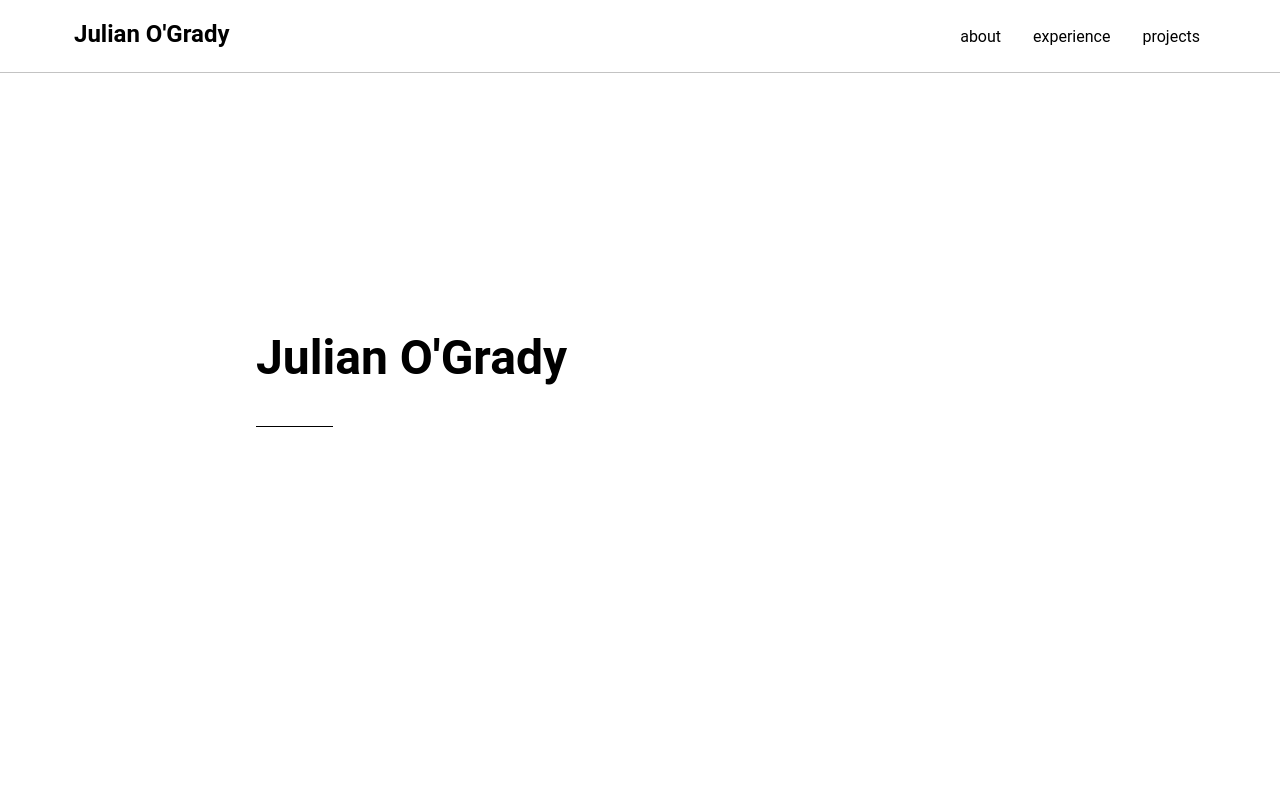
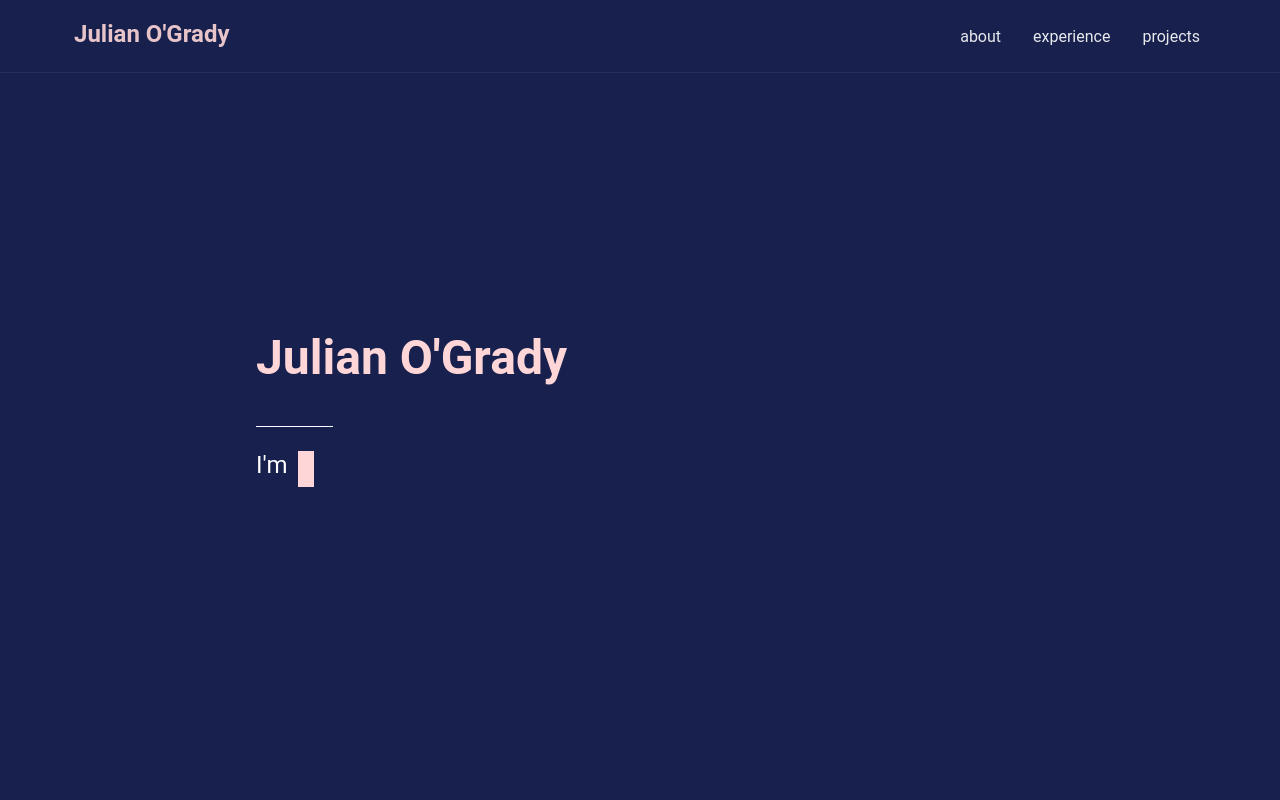
Before and after one commit to Umi-L/Umi-L.github.io, a Vue app: page / in a window 1280 px wide. Shown: the top 800 px of the page. Built offline with nearby package versions, Linux system fonts and the light colour scheme.

Commit message:
overhaul of colors

```diff
--- a/src/App.vue
+++ b/src/App.vue
@@ -15,17 +15,18 @@
 let svgItems = ["./src/assets/terminal.svg", "./src/assets/controller.svg", "./src/assets/journal.svg"]
 
 window.addEventListener("load", function (event) {
+
 	let svgDiv = document.getElementById("item-svg");
 
 	let lastDrawn;
 
 	var options = {
-		strings: ["I'm a programmer.", "I'm a game developer.", "I'm a student."],
+		strings: ["a programmer.", "a game developer.", "a student."],
 		typeSpeed: 100,
 		backSpeed: 100,
 		startDelay: 4500,
 		smartBackspace: true,
-		showCursor: false,
+		showCursor: true,
 		backDelay: 700,
 		preStringTyped: (arrayPos) => {
 			svgDiv.innerHTML = ""
@@ -57,7 +58,10 @@
 	<div class="first-page">
 		<h2>Julian O'Grady</h2>
 		<div class="devider"></div>
-		<p id="typed"></p>
+
+		<div class="typed-container">
+			<p style="margin-right: 10px;">I'm</p><p id="typed"></p>
+		</div>
 	</div>
 	<div id="item-svg"></div>
 	<img id="down-arrow" src="./assets/down-arrow.svg" style="display:none;">
@@ -124,6 +128,34 @@
 </template>
 
 <style>
+@import './assets/variables.css';
+
+#typed{
+	color: var(--background-color);
+	background-color: var(--secondary-color);
+}
+
+.typed-cursor{
+	color: var(--secondary-color);
+	background-color: var(--secondary-color);
+	font-size: 1.5em;
+	align-items: center;
+	display: flex;
+
+	margin-top: 24px;
+	margin-bottom: 24px;
+
+	width: 0.7em;
+}
+
+p {
+	color: var(--primary-color);
+}
+
+h2, h3 {
+	color: var(--secondary-color);
+}
+
 .stop-scroll {
 	overflow-y: hidden;
 }
@@ -155,6 +187,8 @@
 
 	overflow-x: hidden;
 	font-family: 'Roboto', sans-serif;
+
+	background-color: var(--background-color);
 }
 
 .first-page {
@@ -204,6 +238,11 @@
 	margin-bottom: 100px;
 }
 
+.typed-container{
+	display: flex;
+	flex-direction: row;
+}
+
 
 .underlined {
 	border-bottom: 1px solid rgb(195, 195, 195);
@@ -240,7 +279,7 @@
 
 .devider {
 	width: 10%;
-	border-bottom: 1px black solid;
+	border-bottom: 1px var(--primary-color) solid;
 }
 
 #down-arrow {
@@ -250,10 +289,19 @@
 	width: 70px;
 
 	transform: translateX(-50%);
+
+	color: var(--separator-color);
+
+	filter: invert();
 }
 
 .fade-in {
 	animation: fade-in 2s ease-out forwards, bob 1s ease-in-out infinite;
+}
+
+path{
+	fill: var(--secondary-color) !important;
+	stroke: var(--secondary-color) !important;
 }
 
 
--- /dev/null
+++ b/src/assets/variables.css
@@ -0,0 +1,6 @@
+:root {
+	--primary-color: #ffffff;
+	--secondary-color: rgb(254, 214, 215);
+	--background-color: rgb(24, 33, 77);
+	--seperator-color: rgb(40, 49, 86);
+}
--- a/src/components/CurtainAnimation.vue
+++ b/src/components/CurtainAnimation.vue
@@ -27,11 +27,11 @@
     @keyframes left-pull {
         0%{
             left:0%;
-            border-right: 1px solid white;
+            border-right: 1px solid var(--background-color);
         }
 
         10%{
-            border-right: 1px solid rgb(195, 195, 195);
+            border-right: 1px solid var(--separator-color);
         }
 
         100%{
@@ -42,11 +42,11 @@
     @keyframes right-pull {
         0%{
             right: 0%;
-            border-left: 1px solid white;
+            border-left: 1px solid var(--background-color);
         }
 
         10%{
-            border-left: 1px solid rgb(195, 195, 195);
+            border-left: 1px solid var(--separator-color);
         }
 
         100%{
@@ -58,7 +58,7 @@
         left:0%;
         width:50%;
         height: 100%;
-        background-color: white;
+        background-color: var(--background-color);
         position: fixed;
         animation: left-pull 1s ease-in 2s;
         animation-fill-mode: forwards;
@@ -67,7 +67,7 @@
         right:0%;
         width:50%;
         height: 100%;
-        background-color: white;
+        background-color: var(--background-color);
         position: fixed;
         animation: right-pull 1s ease-in 2s;
         animation-fill-mode: forwards;
--- a/src/components/Footer.vue
+++ b/src/components/Footer.vue
@@ -19,7 +19,7 @@
         font-size: 1.5em;
 
         margin-top: 200px;
-        border-top: 1px solid rgb(195, 195, 195);
+        border-top: 1px solid var(--seperator-color);
         width: 100%;
         height: 72px;
 
@@ -43,11 +43,11 @@
 
     .social-buttons li a{
         text-decoration: none;
-        color: black;
+        color: var(--primary-color);
         transition: 0.1s;
     }
 
     .social-buttons li a:hover{
-        color: rgb(63, 63, 63);
+        color: var(--secondary-color);
     }
 </style>
--- a/src/components/PLanguage.vue
+++ b/src/components/PLanguage.vue
@@ -8,20 +8,20 @@
         }
     },
     methods: {
-        hoverStart(){
-            if (!this.hovering){
-                this.$refs.icon.classList.add("colored")
-            }
+        // hoverStart(){
+        //     if (!this.hovering){
+        //         this.$refs.icon.classList.add("colored")
+        //     }
 
-            this.hovering = true
-        },
-        hoverEnd(){
-            if (this.hovering){
-                this.$refs.icon.classList.remove("colored")
-            }
+        //     this.hovering = true
+        // },
+        // hoverEnd(){
+        //     if (this.hovering){
+        //         this.$refs.icon.classList.remove("colored")
+        //     }
 
-            this.hovering = false
-        }
+        //     this.hovering = false
+        // }
     },
 }
 
@@ -38,7 +38,7 @@
 <style>
     .lang-container{
 
-        border: 1px black solid;
+        border: 1px var(--primary-color) solid;
         border-radius: 7px;
 
         height: 10%;
@@ -61,18 +61,28 @@
     .icon {
         font-size:calc(30px + 3vw);
         transition-duration: 0.2s;
+
+        color: var(--primary-color);
     }
 
     .lang-container:hover > .icon{
 
         transform:scale(1.1);
+        color: var(--background-color);
+
 
     }
 
     .lang-container:hover > p{
 
         transform:scale(1.1);
+        color: var(--background-color);
 
+    }
+
+    .lang-container:hover{
+        background-color: var(--secondary-color);
+        border-color: var(--secondary-color);
     }
 
     p{
--- a/src/components/Project.vue
+++ b/src/components/Project.vue
@@ -32,7 +32,7 @@
 
 <style>
     .project-container{
-        border: 1px black solid;
+        border: 1px var(--primary-color) solid;
         border-radius: 7px;
 
         height: fit-content;
@@ -47,8 +47,21 @@
     }
 
     .project-container:hover{
-        transform: translate(0px, -20px);
+        transform: translate(0px, -5px);
         cursor: pointer;
+
+        background-color: var(--secondary-color);
+        border-color: var(--secondary-color);
+    }
+
+    .project-container:hover > p{
+        color: var(--background-color);
+    }
+    .project-container:hover > h3{
+        color: var(--background-color);
+    }
+    .project-container:hover > .project-devider{
+        border-color: var(--background-color);
     }
 
     @media (orientation:portrait){
@@ -71,7 +84,7 @@
     .project-devider{
         margin-left: 5%;
         width: 20%;
-        border-bottom: 1px black solid;
+        border-bottom: 1px var(--primary-color) solid;
         height: 1px;
     }
 
--- a/src/components/Topbar.vue
+++ b/src/components/Topbar.vue
@@ -24,8 +24,9 @@
         position: absolute;
         width: 100%;
         height: 72px;
-        background-color: white;
-        border-bottom: 1px solid rgb(195, 195, 195);
+        background-color: var(--background-color);
+        opacity: 90%;
+        border-bottom: 1px solid var(--seperator-color);
 
         display:flex;
         flex-direction: row;
@@ -40,7 +41,7 @@
     }
 
     .outlined{
-        outline: 1px solid rgb(195, 195, 195);
+        outline: 1px solid var(--secondary-color);
     }
 
     @media screen and (min-width: 530px) {
@@ -73,11 +74,11 @@
 
     li a{
         text-decoration: none;
-        color: black;
+        color: var(--primary-color);
         transition: 0.1s;
     }
     a:hover{
-        color: rgb(63, 63, 63);
-        border-bottom: 2px solid black
+        color: var(--secondary-color);
+        border-bottom: 2px solid var(--secondary-color);
     }
 </style>
```
